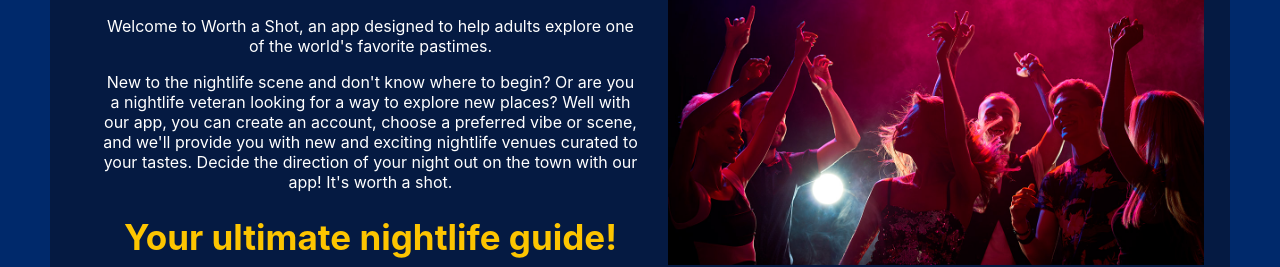
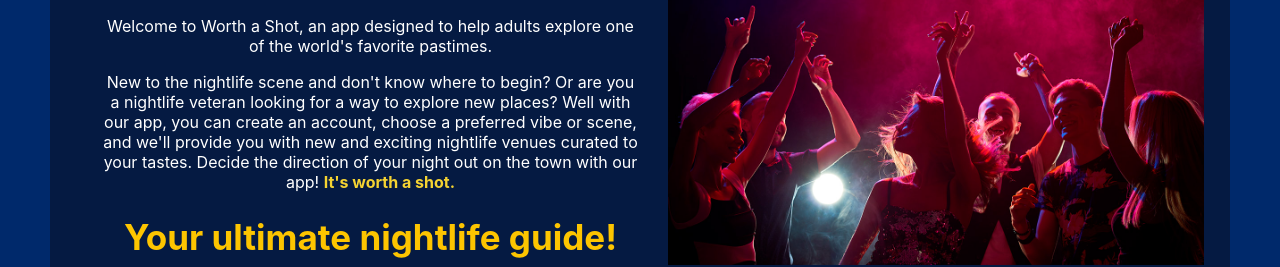
Before and after one commit to EmaleeSoto/capstone-worth-a-shot, a React (Create React App) app in the folder front-end/: page / in a window 1280 px wide. Shown: the part 236-503 px from the top of the page. Built offline with nearby package versions, Linux system fonts and the light colour scheme; no server answers.

Commit message:
Little color update

```diff
--- a/front-end/src/Pages/Home.css
+++ b/front-end/src/Pages/Home.css
@@ -8,6 +8,11 @@
   grid-template-columns: repeat(2, 1fr);
   gap: 5%;
   justify-content: center;
+}
+
+.home-text span {
+  color: #F5D332;
+  font-weight: bold;
 }
 
 .home-container h4 {
--- a/front-end/src/Pages/Home.js
+++ b/front-end/src/Pages/Home.js
@@ -18,7 +18,7 @@ const Home = () => {
             with our app, you can create an account, choose a preferred vibe or
             scene, and we'll provide you with new and exciting nightlife venues
             curated to your tastes. Decide the direction of your night out on
-            the town with our app! It's worth a shot.
+            the town with our app! <span>It's worth a shot.</span>
           </p>
         </section>
         <h1 className="home-tagline">Your ultimate nightlife guide!</h1>
```
